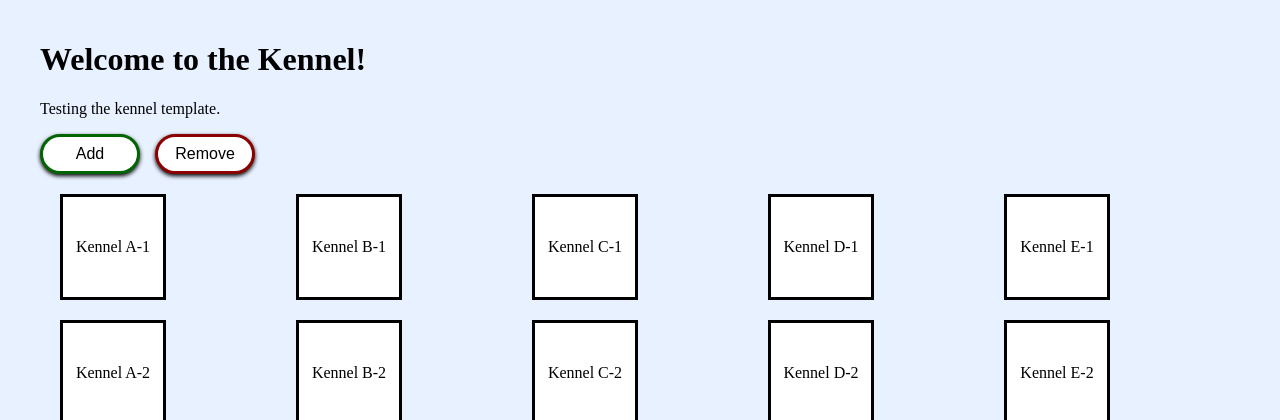
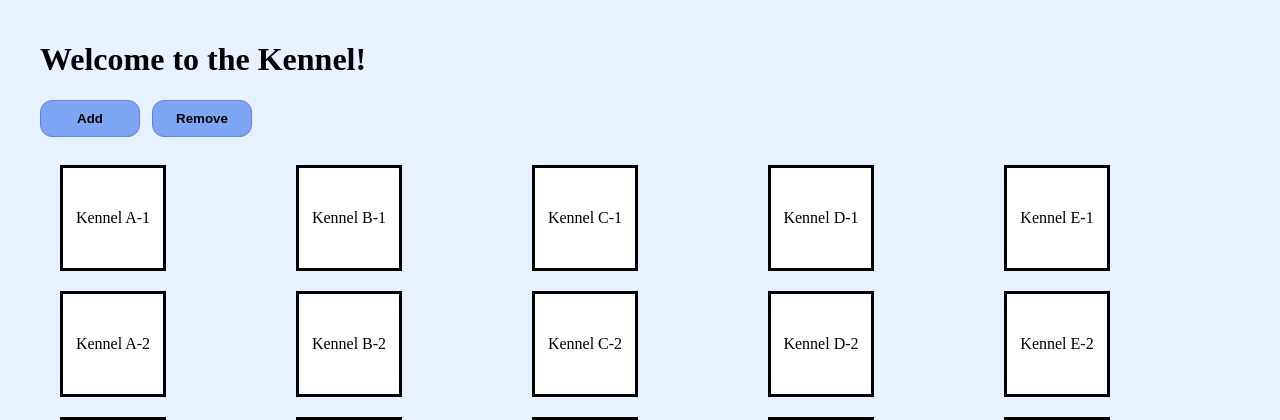
Before and after one commit to kristenrh/PawPortal, a Django app: page /kennel/ in a window 1280 px wide. Shown: the part 64-484 px from the top of the page. Run offline with Django 5.2, Linux system fonts and the light colour scheme; data that the repository does not hold is empty; parts of the project's set-up code (start-up, migrations or seed data) failed here and were passed over.

Commit message:
minor styling updates to kennel page

```diff
--- a/static/css/styles.css
+++ b/static/css/styles.css
@@ -104,7 +104,6 @@ Kennel Layout
     padding: 20px;
 }
 
-
 .animal-card {
     width: 80px;
     height: 80px;
@@ -126,51 +125,27 @@ Kennel Layout
     gap: 20px;
 }
 
-.animal-add-btn {
-    width: 100px;
-    height: 40px;
-    border: solid darkgreen;
-    border-radius: 50px;
+.btn-container {
     display: flex;
-    justify-content: center;
-    align-items: center;
-    font-size: 16px;
-    color: black;
-    background-color: white;
-    cursor: pointer;
-    box-shadow: 0 2px 4px 0 black;
-    transition-duration: .5s;
+    gap: 12px;
+    margin: 18px 0 8px 0;
 }
 
+.animal-add-btn,
 .animal-remove-btn {
-    width: 100px;
-    height: 40px;
-    border: solid darkred;
-    border-radius: 50px;
-    display: flex;
-    justify-content: center;
-    align-items: center;
-    font-size: 16px;
-    background-color: white;
+    background: #7ea6f5;
+    border: 1px solid #5f87d6;
+    border-radius: 12px;
+    padding: 10px 16px;
+    font-weight: bold;
+    cursor: pointer;
     color: black;
-    cursor: pointer;
-    box-shadow: 0 2px 4px 0 black;
-    transition-duration: .5s;
+    min-width: 100px;
 }
 
-.animal-add-btn:hover {
-    background-color: green;
-        color: white;
-}
-
+.animal-add-btn:hover,
 .animal-remove-btn:hover {
-    background-color: red;
-    color: white;
-}
-
-.btn-container {
-    display: flex;
-    gap: 15px;
+    background: #88affc;
 }
 
 .panel {
--- a/templates/kennel.html
+++ b/templates/kennel.html
@@ -1,13 +1,13 @@
 {% extends "base.html" %}
 {% load static %}
 <link rel="stylesheet" href="{% static 'css/styles.css' %}">
+
 {% block content %}
 <h1>Welcome to the Kennel!</h1>
-<p> Testing the kennel template. </p>
 
-<div class = "btn-container">
-<button class = "animal-add-btn" onclick="openAddPanel()">Add</button>
-<button class = "animal-remove-btn" onclick="openRemovePanel()">Remove</button>
+<div class="btn-container">
+    <button class="animal-add-btn" onclick="openAddPanel()">Add</button>
+    <button class="animal-remove-btn" onclick="openRemovePanel()">Remove</button>
 </div>
 
 <div id="animalAddPanel" class="panel" style="display:none;">
```
